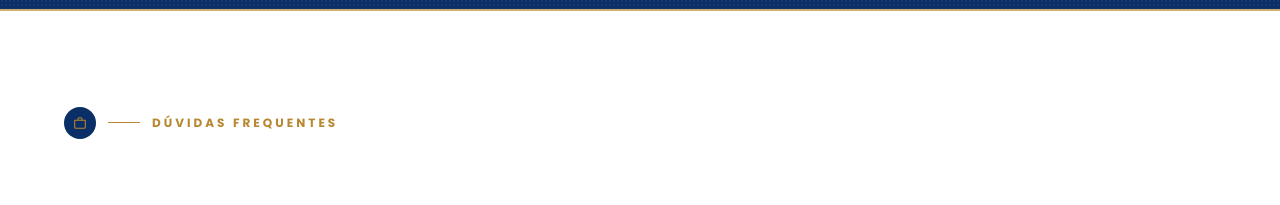
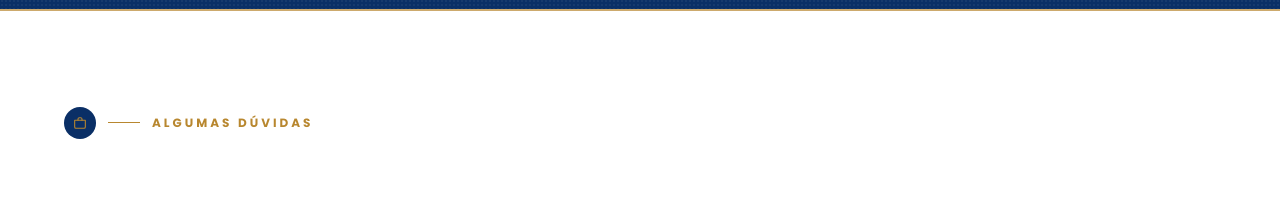
Before and after one commit to ErikBdaSilva20/joenio-advogado, a React (Vite) app: page / in a window 1280 px wide. Shown: the part 3637-3842 px from the top of the page. Built offline with nearby package versions, Linux system fonts and the light colour scheme; a web font is replaced by a local one.

Commit message:
trocado texto

```diff
--- a/src/prototypes/Portfolio.jsx
+++ b/src/prototypes/Portfolio.jsx
@@ -366,7 +366,7 @@ export default function Portfolio() {
         {/* FAQ informativo */}
         <section id="duvidas" className="border-y-2 border-[var(--color-gold)]/70 bg-white px-8 py-24 sm:px-12">
           <div className={CONTAINER}>
-            <SectionLabel dark icon={ICONS.servicos}>Dúvidas frequentes</SectionLabel>
+            <SectionLabel dark icon={ICONS.servicos}>Algumas dúvidas</SectionLabel>
             <div className="mt-10 mx-auto flex max-w-3xl flex-col gap-4">
               {FAQ.map((f) => (
                 <details key={f.p} className="group reveal rounded-[var(--radius-card,20px)] border border-slate-300 bg-white px-6 py-4 transition open:border-[var(--color-gold)]/70">
```
